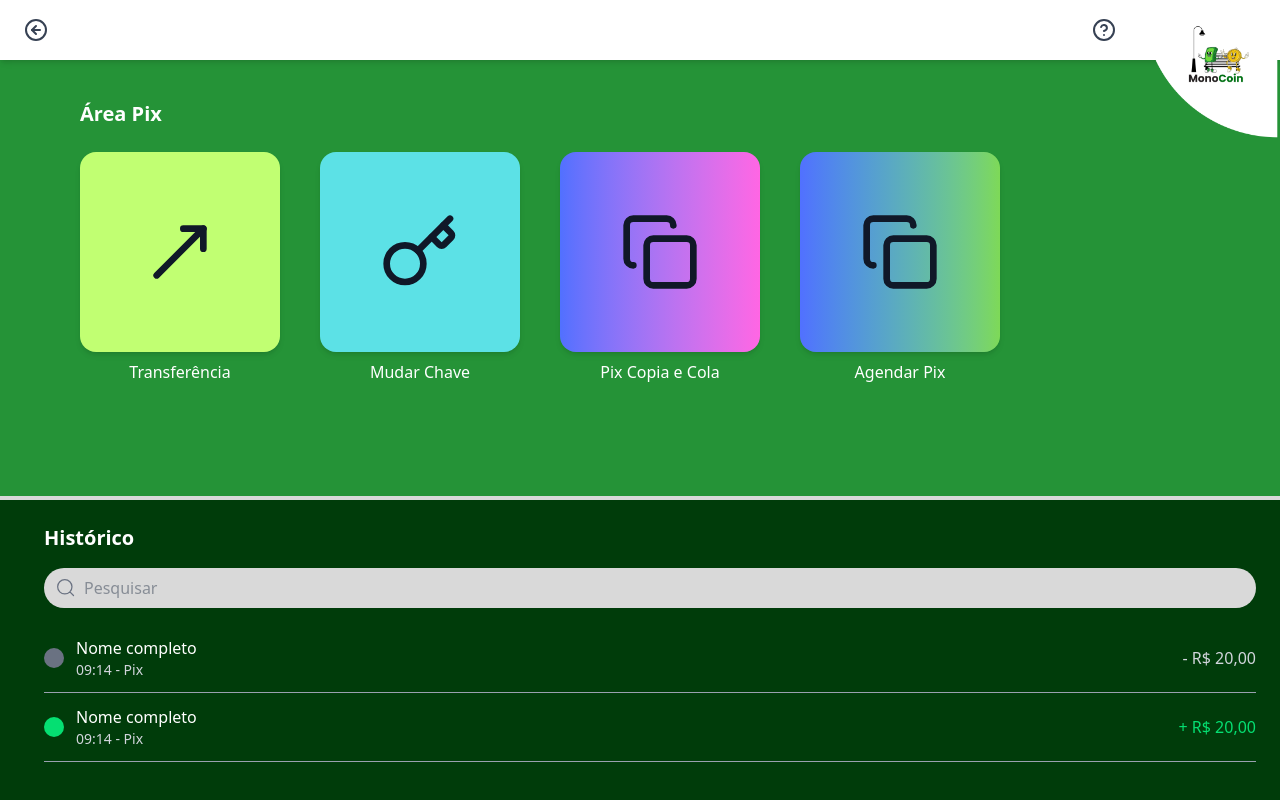
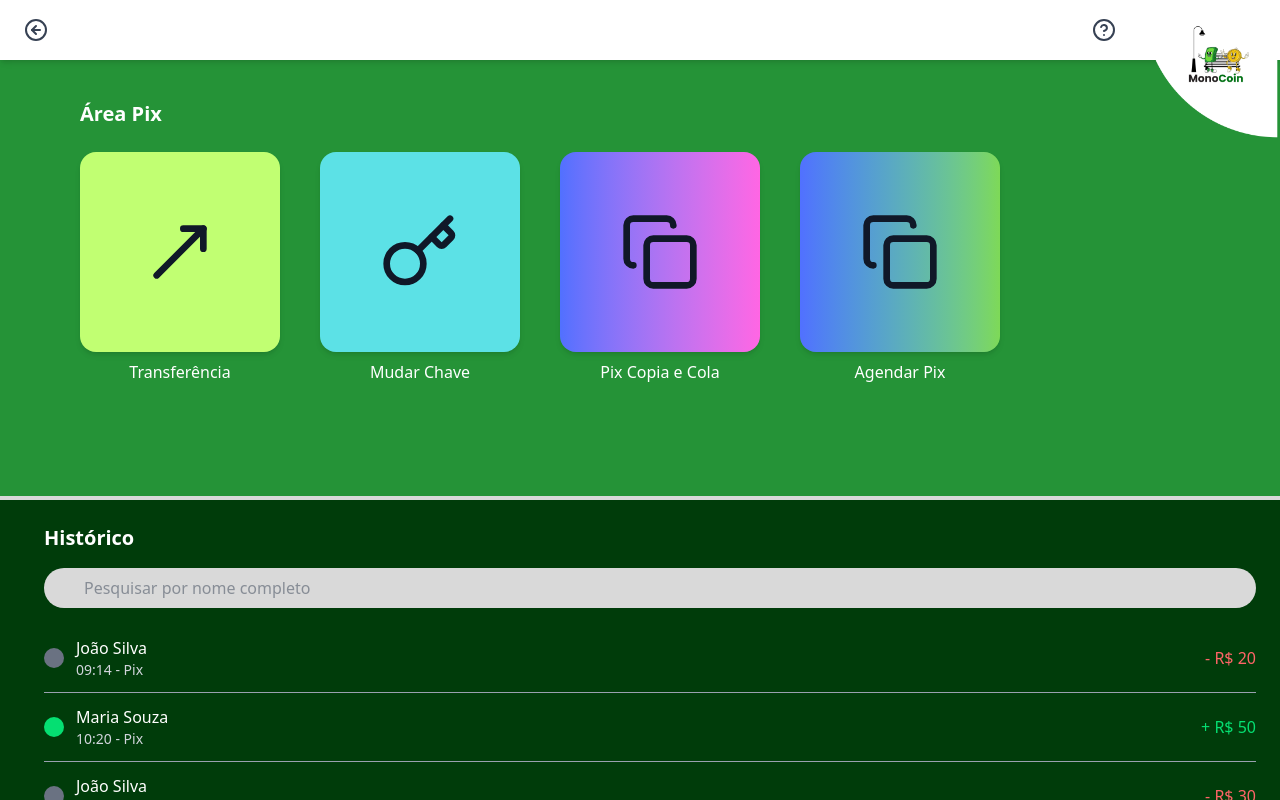
Before and after one commit to saraqwe123/PIProjeto, a React (Vite) app in the folder Frontend/: page /areapix in a window 1280 px wide. Built offline with nearby package versions, Linux system fonts and the light colour scheme; no server answers.

Commit message:
crud de 3 tabelas terminado

```diff
--- a/Frontend/src/pages/AreaPix.jsx
+++ b/Frontend/src/pages/AreaPix.jsx
@@ -1,23 +1,31 @@
+
+import { useState } from "react";
 import { Pagina } from "../components/Pagina";
-import { MoveUpRight } from "lucide-react";
-import { Key } from "lucide-react";
-import { Copy } from "lucide-react";
-import { DollarSign } from "lucide-react";
-import { CircleArrowLeft } from "lucide-react";
-import { CircleQuestionMark } from "lucide-react";
+import { CircleArrowLeft, CircleQuestionMark, Copy, Key, MoveUpRight } from "lucide-react";
 import { useNavigate } from "react-router-dom";
 
+export function AreaPix() {
+  const navigate = useNavigate();
+  const [procura, setProcura] = useState("");
 
-export function AreaPix() {
-  const navigate = useNavigate()
+  const historicoPix = [
+    { nome: "João Silva", hora: "09:14", tipo: "Pix", valor: -20 },
+    { nome: "Maria Souza", hora: "10:20", tipo: "Pix", valor: 50 },
+    { nome: "João Silva", hora: "11:30", tipo: "Pix", valor: -30 },
+  ];
+
+  const historicoFiltrado = historicoPix.filter((item) =>
+    item.nome.toLowerCase().includes(procura.toLowerCase())
+  );
+
   return (
     <Pagina>
       <div className="flex flex-col w-full h-screen">
         <header className="w-full h-15 bg-white flex items-center shadow-md relative z-10 px-6">
           <div className="flex justify-between items-center w-full">
             <button
-              onClick={() => window.location.href = "http://localhost:5173/inicio"}
-              className="text-gray-700 hover:text-green-500  transition-colors"
+              onClick={() => navigate("/inicio")}
+              className="text-gray-700 hover:text-green-500 transition-colors"
             >
               <CircleArrowLeft className="w-6 h-6" />
             </button>
@@ -36,7 +44,6 @@ export function AreaPix() {
 
         <main className="w-full flex-1 bg-[#259337] flex flex-col items-start p-10">
           <p className="text-white font-bold text-xl mb-6 ml-10">Área Pix</p>
-
           <div className="flex gap-10 ml-10 flex-wrap">
             <div className="flex flex-col items-center">
               <button
@@ -85,49 +92,37 @@ export function AreaPix() {
 
         <div className="w-full flex-1 bg-[#003c0a] p-6 overflow-y-auto max-h-[300px]">
           <p className="text-white text-xl font-semibold mb-4 ml-5">Histórico</p>
+
           <div className="relative mb-4 ml-5">
             <input
               type="text"
-              placeholder="Pesquisar"
+              placeholder="Pesquisar por nome completo"
+              value={procura}
+              onChange={(e) => setProcura(e.target.value)}
               className="w-full rounded-full px-10 py-2 bg-[#d9d9d9] text-gray-700 focus:outline-none"
             />
-            <svg
-              xmlns="http://www.w3.org/2000/svg"
-              fill="none"
-              viewBox="0 0 24 24"
-              strokeWidth={1.5}
-              stroke="currentColor"
-              className="w-5 h-5 absolute left-3 top-2.5 text-gray-500"
-            >
-              <path
-                strokeLinecap="round"
-                strokeLinejoin="round"
-                d="M21 21l-4.35-4.35m0 0A7.5 7.5 0 104.5 4.5a7.5 7.5 0 0012.15 12.15z"
-              />
-            </svg>
           </div>
 
-          <div className="flex items-center justify-between text-white border-b border-gray-400 py-3 ml-5">
-            <div className="flex items-center gap-3">
-              <div className="w-5 h-5 bg-gray-500 rounded-full"></div>
-              <div>
-                <p className="font-medium">Nome completo</p>
-                <p className="text-sm text-gray-300">09:14 - Pix</p>
+          {historicoFiltrado.map((item, index) => (
+            <div
+              key={index}
+              className="flex items-center justify-between text-white border-b border-gray-400 py-3 ml-5"
+            >
+              <div className="flex items-center gap-3">
+                <div
+                  className={`w-5 h-5 rounded-full ${item.valor >= 0 ? "bg-green-400" : "bg-gray-500"
+                    }`}
+                ></div>
+                <div>
+                  <p className="font-medium">{item.nome}</p>
+                  <p className="text-sm text-gray-300">{item.hora} - {item.tipo}</p>
+                </div>
               </div>
+              <p className={item.valor >= 0 ? "text-green-400" : "text-red-400"}>
+                {item.valor >= 0 ? `+ R$ ${item.valor}` : `- R$ ${Math.abs(item.valor)}`}
+              </p>
             </div>
-            <p className="text-gray-300">- R$ 20,00</p>
-          </div>
-
-          <div className="flex items-center justify-between text-white border-b border-gray-400 py-3 ml-5">
-            <div className="flex items-center gap-3">
-              <div className="w-5 h-5 bg-green-400 rounded-full"></div>
-              <div>
-                <p className="font-medium">Nome completo</p>
-                <p className="text-sm text-gray-300">09:14 - Pix</p>
-              </div>
-            </div>
-            <p className="text-green-400">+ R$ 20,00</p>
-          </div>
+          ))}
         </div>
       </div>
     </Pagina>
--- a/Frontend/src/pages/TransferenciaPix.jsx
+++ b/Frontend/src/pages/TransferenciaPix.jsx
@@ -41,7 +41,7 @@ export function TransferenciaPix() {
 
     const realizandoTransferencia = () => {
         const valorNumerico = Number(valor.replace(/\D/g, ""));
-        const valorReal = valorNumerico/100
+        const valorReal = valorNumerico / 100
         if (valorReal >= 0.01 && saldo >= valorReal) {
             navigate(`confirmarPagamento/${valorNumerico}`);
         } else {
@@ -102,45 +102,30 @@ export function TransferenciaPix() {
                         )}
                     </div>
                     <button onClick={realizandoTransferencia} className=" w-36 mt-4 h-12 border border-[#003c0a]/0 text-white bg-[#003c0a] hover:bg-white hover:text-[#003c0a] hover:border-[#003c0a] transition-colors duration-300 cursor-pointer rounded-4xl">Avançar</button>
+                    <button onClick={() => navigate("/calculadora")} className=" w-36 ml-2 mt-4 h-12 border border-[#003c0a]/0 text-white bg-[#003c0a] hover:bg-white hover:text-[#003c0a] hover:border-[#003c0a] transition-colors duration-300 cursor-pointer rounded-4xl">Calculadora</button>
                 </div>
 
-                <div className="bg-transparent w-full  flex flex-col items-center gap-4 mt-2">
+                <div className="bg-transparent w-full flex flex-colitems-center gap-4 mt-2">
 
-                    <div className="flex gap-4">
-                        <button
-                            onClick={() => adicionarValor(1000)}
-                            className="pix-btn"
-                        >
-                            +R$ 10
-                        </button>
+                    <div className="w-full mt-6 flex justify-center items-start gap-6">
+                        <div className="flex gap-4 flex-wrap">
+                            {[1000, 2000, 5000, 10000].map((val) => (
+                                <button
+                                    key={val}
+                                    onClick={() => adicionarValor(val)}
+                                    className="bg-[#003c0a] text-white px-6 py-2 rounded-xl hover:bg-[#4a8b00] transition"
+                                >
+                                    +R$ {(val / 100).toFixed(0)}
+                                </button>
+                            ))}
+                        </div>
 
-                        <button
-                            onClick={() => adicionarValor(2000)}
-                            className="pix-btn"
-                        >
-                            +R$ 20
-                        </button>
-
-                        <button
-                            onClick={() => adicionarValor(5000)}
-                            className="pix-btn"
-                        >
-                            +R$ 50
-                        </button>
+                        <div className="w-64">
+                            <Cartao nome={cliente.login} saldo={conta.saldo} />
+                        </div>
                     </div>
 
-                    <button
-                        onClick={() => adicionarValor(10000)}
-                        className="pix-btn w-40"
-                    >
-                        +R$ 100
-                    </button>
 
-                    <div className="w-full mt-6 flex justify-center">
-                        <div className="w-full max-w-md">
-                            <Cartao nome={cliente?.login} saldo={conta?.saldo} />
-                        </div>
-                    </div>
                 </div>
             </div>
         </Pagina>
```
Also changed, not shown: Frontend/src/components/MenuSuperior.jsx (+24 -46 lines), 2 other files (tests, documents, lock files or other folders).
